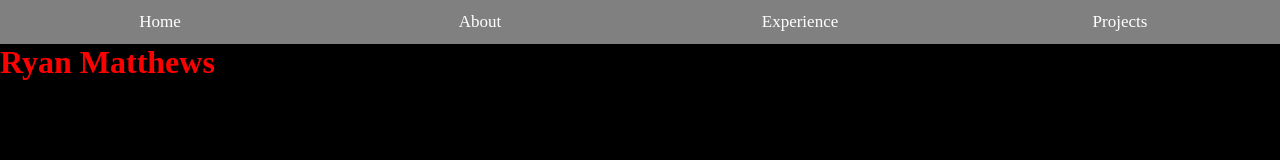
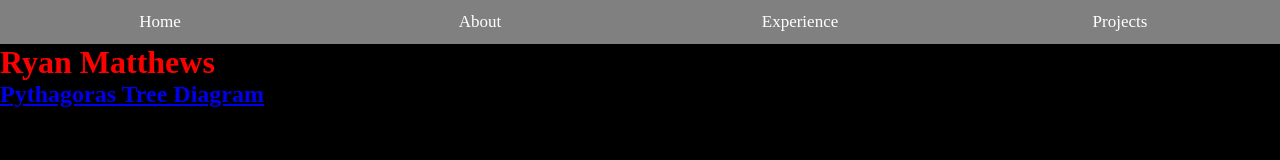
Before and after one commit to RhinoMat/RhinoMat.github.io, a website built with Vite: page index.html in a window 1280 px wide. Built offline with nearby package versions, Linux system fonts and the light colour scheme.

Commit message:
ESTABLISHED WEBGL CATEGORY

```diff
--- a/index.html
+++ b/index.html
@@ -20,7 +20,11 @@
         <div id="Home"></div>
         <div id="About"></div>
         <div id="Experience"></div>
-        <div id="Projects"></div>
+        <div id="Projects">
+            <div id="Project1" class="Projects">
+                <h2><a href="PythagorasTree.html">Pythagoras Tree Diagram</a></h2>
+            </div>
+        </div>
     </main>
     <footer></footer>
 </body>
```
Also changed, not shown: PythagorasTree.html (added, +12 -0 lines).
